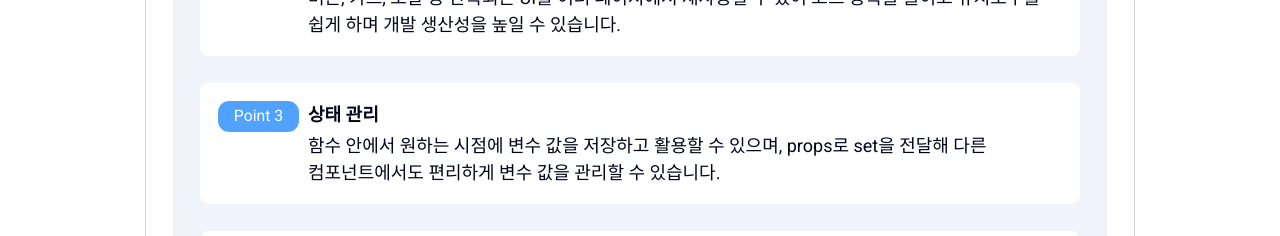
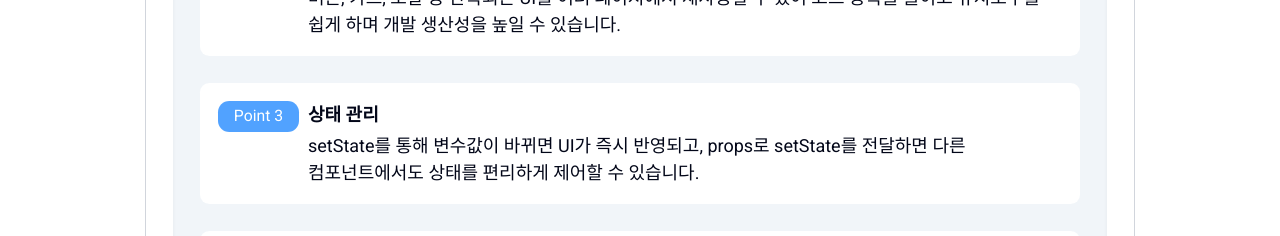
Before and after one commit to calmer-ty/my-projects, a Next.js app: page / in a window 1280 px wide. Shown: the part 1520-1756 px from the top of the page. Built offline with nearby package versions, Linux system fonts and the light colour scheme.

Commit message:
feat: 기술스택 설명 추가

```diff
--- a/src/components/units/dashboard/skills/data.tsx
+++ b/src/components/units/dashboard/skills/data.tsx
@@ -15,7 +15,7 @@ export const tabs = [
       },
       {
         title: "상태 관리",
-        desc: "함수 안에서 원하는 시점에 변수 값을 저장하고 활용할 수 있으며, props로 set을 전달해 다른 컴포넌트에서도 편리하게 변수 값을 관리할 수 있습니다.",
+        desc: "setState를 통해 변수값이 바뀌면 UI가 즉시 반영되고, props로 setState를 전달하면 다른 컴포넌트에서도 상태를 편리하게 제어할 수 있습니다.",
       },
       {
         title: "라이프사이클 활용",
```
